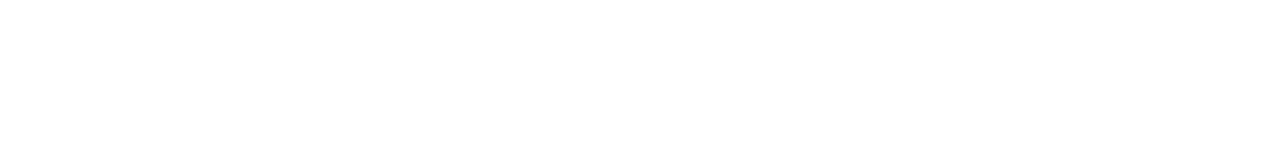
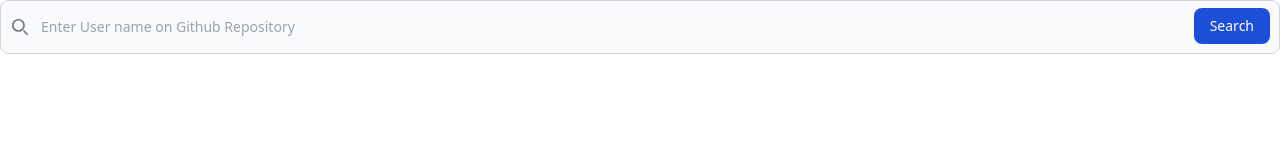
Before and after one commit to knowprabhjyot/GithubRepoApp, a plain HTML site: page index.html in a window 1280 px wide. Drawn offline with nearby package versions, Linux system fonts and the light colour scheme.

Commit message:
closes #1 Fetch user on click

```diff
--- a/index.html
+++ b/index.html
@@ -3,8 +3,23 @@
     <meta charset="UTF-8">
     <meta name="viewport" content="width=device-width, initial-scale=1.0">
     <title>Document</title>
+    <script src="https://cdn.tailwindcss.com"></script>
+    <script src="script.js"></script>
 </head>
 <body>
 
+<form class="mx-auto">
+    <label for="default-search" class="mb-2 text-sm font-medium text-gray-900 sr-only dark:text-white">Search</label>
+    <div class="relative">
+        <div class="absolute inset-y-0 start-0 flex items-center ps-3 pointer-events-none">
+            <svg class="w-4 h-4 text-gray-500 dark:text-gray-400" aria-hidden="true" xmlns="http://www.w3.org/2000/svg" fill="none" viewBox="0 0 20 20">
+                <path stroke="currentColor" stroke-linecap="round" stroke-linejoin="round" stroke-width="2" d="m19 19-4-4m0-7A7 7 0 1 1 1 8a7 7 0 0 1 14 0Z"/>
+            </svg>
+        </div>
+        <input id="userNameInput" type="search" id="default-search" class="block w-full p-4 ps-10 text-sm text-gray-900 border border-gray-300 rounded-lg bg-gray-50 focus:ring-blue-500 focus:border-blue-500 dark:bg-gray-700 dark:border-gray-600 dark:placeholder-gray-400 dark:text-white dark:focus:ring-blue-500 dark:focus:border-blue-500" placeholder="Enter User name on Github Repository" required />
+        <button type="button" onclick="getUsersByKeyword(event)" class="text-white absolute end-2.5 bottom-2.5 bg-blue-700 hover:bg-blue-800 focus:ring-4 focus:outline-none focus:ring-blue-300 font-medium rounded-lg text-sm px-4 py-2 dark:bg-blue-600 dark:hover:bg-blue-700 dark:focus:ring-blue-800">Search</button>
+    </div>
+</form>
+
 </body>
 </html>
--- a/script.js
+++ b/script.js
@@ -0,0 +1,13 @@
+const USERS_API_URL = 'https://api.github.com/search/users?q=';
+
+
+async function getUsersByKeyword(event) {
+    event.preventDefault();
+
+    const userNameTyped = document.getElementById('userNameInput').value;
+    // However we need the keyword ?
+    const users = await fetch(USERS_API_URL + userNameTyped);
+    const userInJson = await users.json();
+
+    console.log(userInJson);
+}
```
